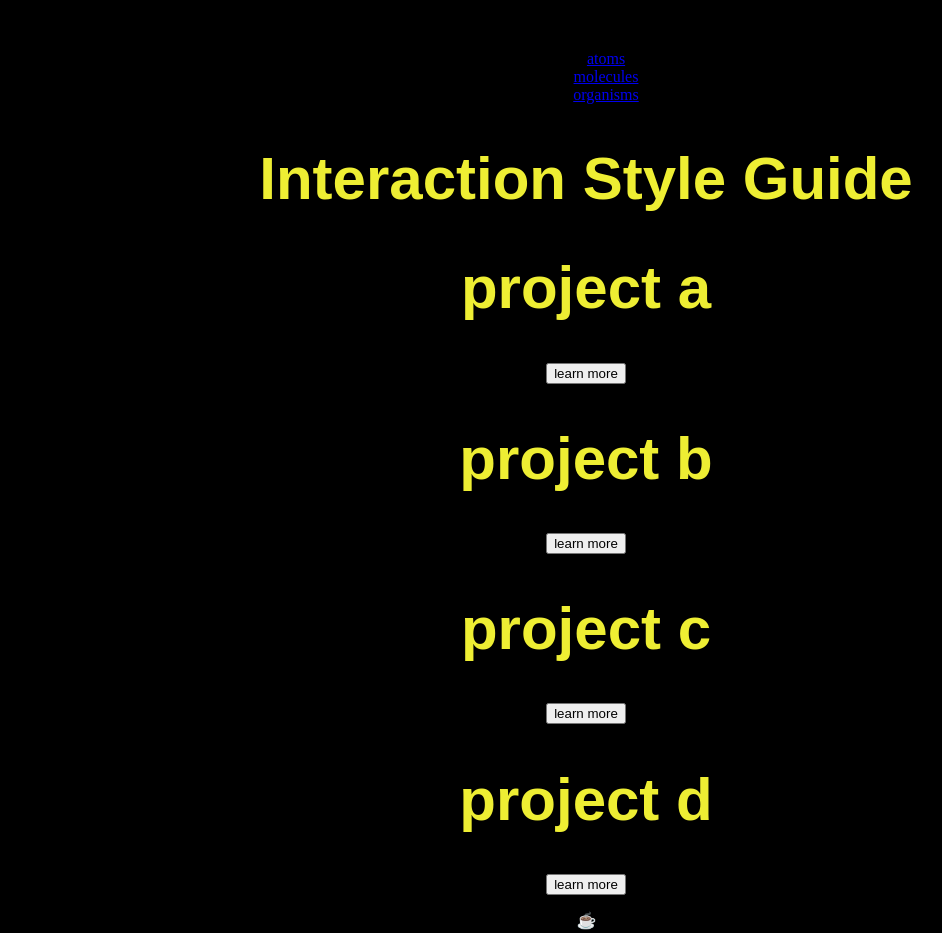
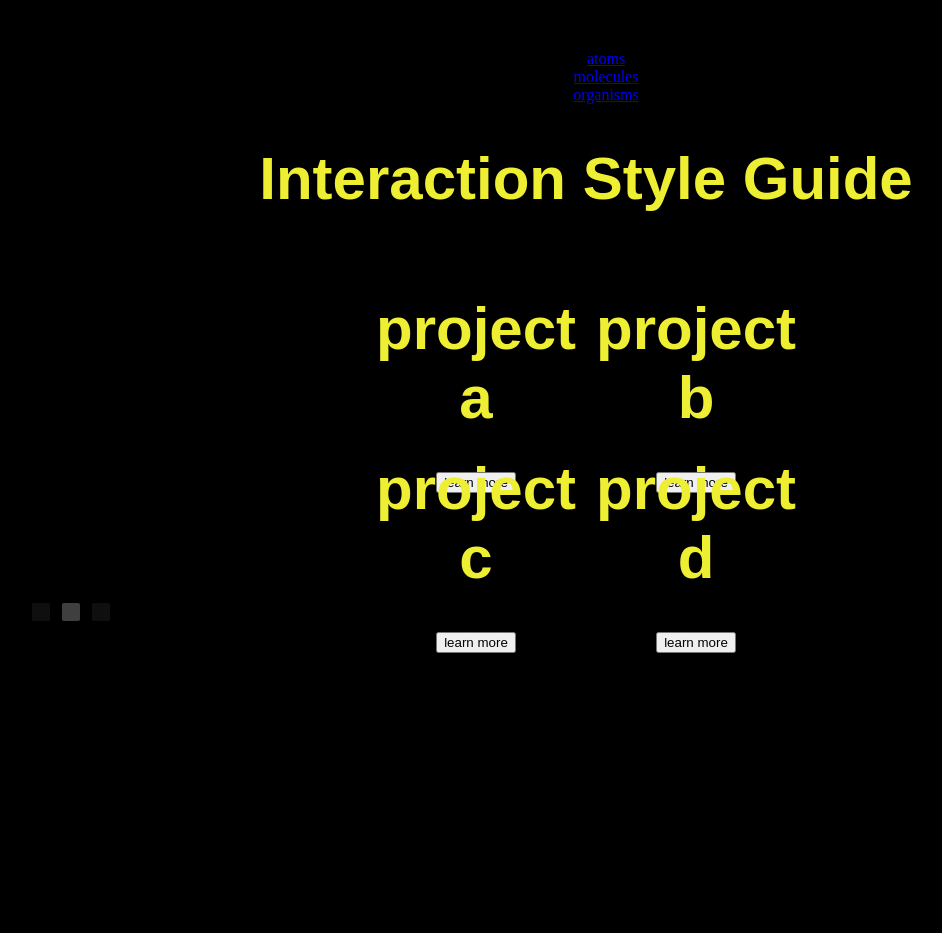
Before and after one commit to DMerky500/interaction_style_guide, a plain HTML site: page index.html in a window 1280 px wide. Shown: the top 933 px of the page, without its empty margins (54-996 px from the left). After the commit the page ends 800 px from the top, so only its background shows below. Drawn offline with Linux system fonts and the light colour scheme.

Commit message:
Text chges
Text changes

```diff
--- a/index.html
+++ b/index.html
@@ -8,11 +8,7 @@
           padding: 200px;
         }
 
-        h1 {
-          font-size: 60px;
-          font-family: sans-serif;
-          color: #eeee33;
-        }
+
     </style>
     <meta charset="utf-8">
     <meta name="viewport" content="width=device-width, initial-scale=1">
@@ -50,7 +46,7 @@
                 </div>
             </div>
         </main>
-        <footer><p>Made with ☕ in Norway</p></footer>
+        <footer><p>In progress</p></footer>
     </body>
 
     <div class="container">
--- a/style.css
+++ b/style.css
@@ -1,7 +1,29 @@
+
+:root {
+  --background: #000;
+  --bold: #eeee33;
+  --link: #ff6f69;
+}
+
+
 body {
   padding: 50px;
   background-color: #000;
     margin: auto 0;
+}
+
+h1 {
+  font-size: 60px;
+  font-family: sans-serif;
+  color: var(--bold);
+}
+
+.grid {
+   display: grid;
+   grid-template-columns: 200px 200px;
+   grid-auto-rows: 140px;
+   grid-gap: 20px;
+   justify-content: center;
 }
 
 .container {
```
